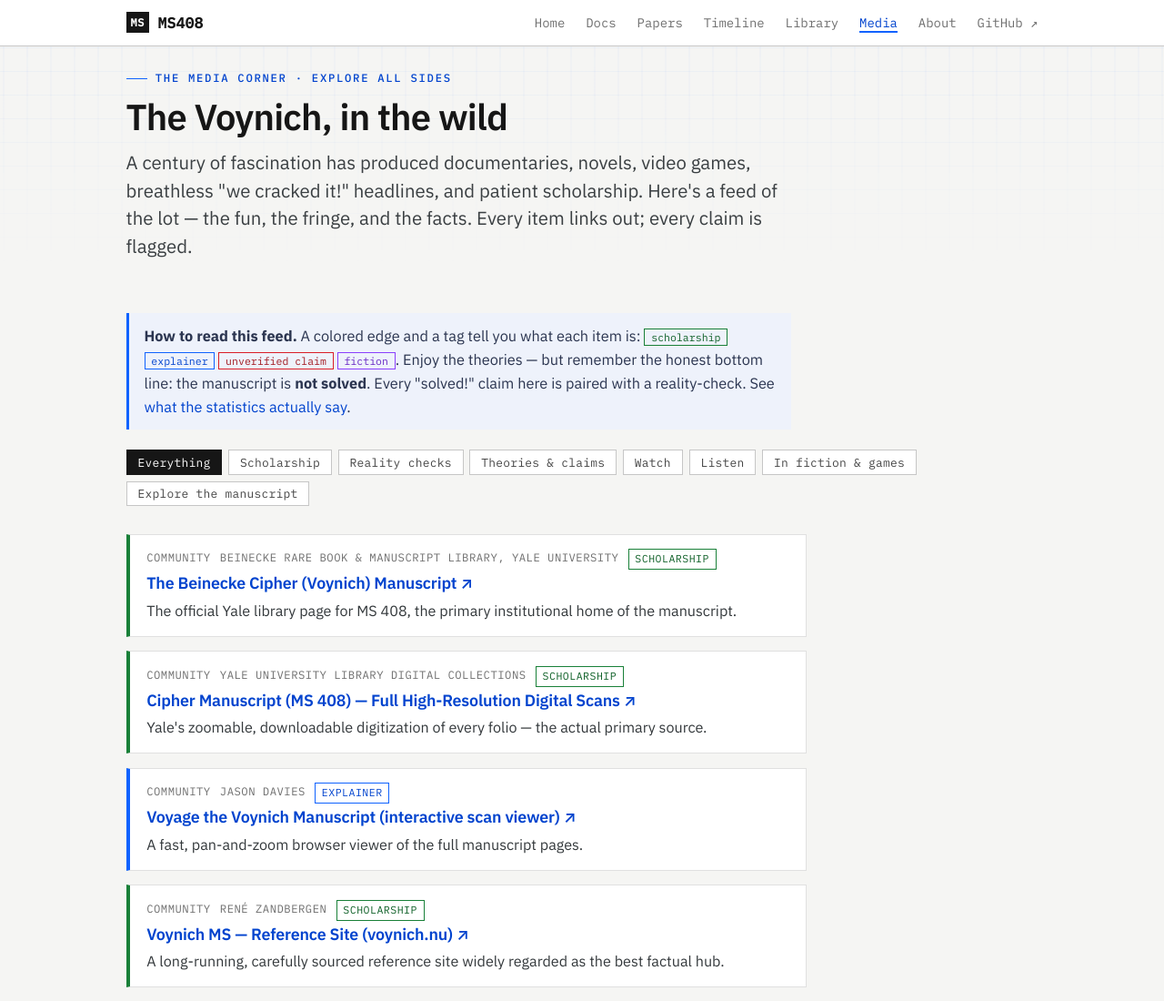
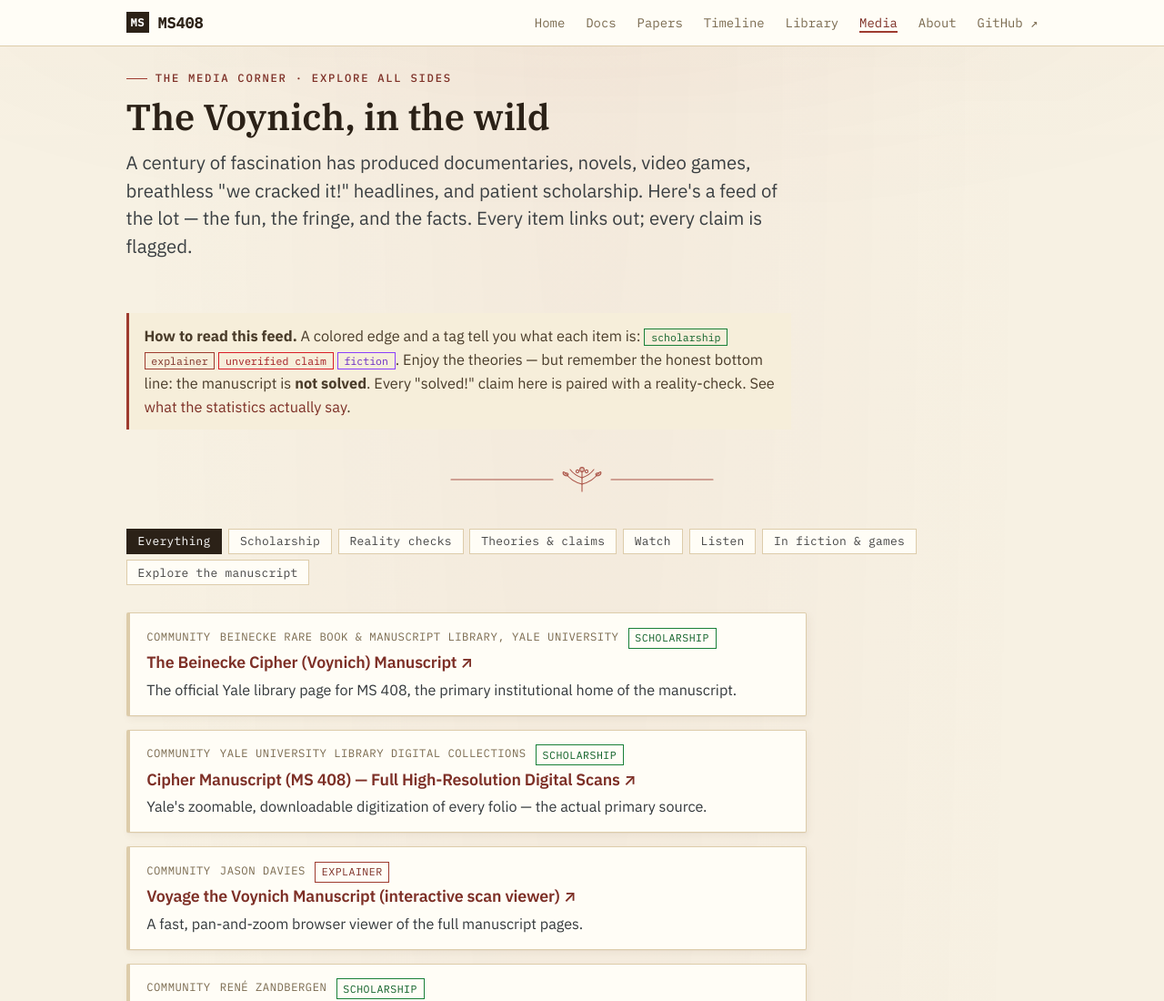
Before and after one commit to DireLabs/ms408, an Astro site in the folder site/: page /ms408/media in a window 1280 px wide. Shown: the top 1100 px of the page at 91% size. Built offline with nearby package versions, Linux system fonts and the light colour scheme; Astro itself is replaced by a stand-in of ours; no server answers.

Commit message:
Theme v1: Media "clippings" variant (theme-ms408-media)
A second, looser manuscript setting for the Media feed — distinct from Library's formal
book look, per the "media on different settings" ask.
- theme-ms408-media: lighter vellum + near-white panels so the feed's colored
  reality-check edges (scholarship/unverified/fiction/explainer) still pop; serif hero;
  feed items rendered as pinned "clippings" (soft shadow, subtle border). Body stays sans
  for the social/looser feel.
- Layout `theme` prop generalized to `theme-${theme}`, so variants compose cleanly.
- Applied to /media with a light botanical divider under the hero.

Verified scoped: media = theme-ms408-media (colored flag edges preserved), library =
full theme-ms408, home/docs untouched. 17 pages build clean. THEME_PLAN updated.

Co-Authored-By: Claude Opus 4.8 <noreply@anthropic.com>
Claude-Session: https://claude.ai/code/session_013Vdu78sJedjzxx7MHC3ez2

```diff
--- a/site/src/layouts/Base.astro
+++ b/site/src/layouts/Base.astro
@@ -10,7 +10,8 @@ import '../styles/global.css';
 import '../styles/theme-ms408.css';
 import { REPO_URL, SITE_TITLE, href } from '../config';
 const { title, description, active, theme } = Astro.props;
-const bodyClass = theme === 'ms408' ? 'theme-ms408' : '';
+// theme="ms408" -> class "theme-ms408"; theme="ms408-media" -> "theme-ms408-media"; etc.
+const bodyClass = theme ? `theme-${theme}` : '';
 const pageTitle = title ? `${title} · ${SITE_TITLE}` : SITE_TITLE;
 const nav = [
   { label: 'Home', path: '', key: 'home' },
--- a/site/src/pages/media/index.astro
+++ b/site/src/pages/media/index.astro
@@ -1,5 +1,6 @@
 ---
 import Base from '../../layouts/Base.astro';
+import BotanicalDivider from '../../components/BotanicalDivider.astro';
 import { href } from '../../config';
 import media from '../../data/media.json';
 
@@ -26,7 +27,7 @@ const items = [...media].sort((a, b) => order.indexOf(a.category) - order.indexO
 ---
 <Base title="The Voynich in the wild"
   description="Documentaries, articles, podcasts, games, theories, and reality-checks about the Voynich Manuscript — all sides, honestly flagged."
-  active="media">
+  active="media" theme="ms408-media">
   <section class="hero">
     <p class="eyebrow">The media corner · explore all sides</p>
     <h1>The Voynich, in the wild</h1>
@@ -47,6 +48,8 @@ const items = [...media].sort((a, b) => order.indexOf(a.category) - order.indexO
     solved</strong>. Every "solved!" claim here is paired with a reality-check. See
     <a href={href('docs/limits')}>what the statistics actually say</a>.
   </p>
+
+  <BotanicalDivider />
 
   <div class="filters" id="filters">
     {filters.map((f) => (
--- a/site/src/styles/theme-ms408.css
+++ b/site/src/styles/theme-ms408.css
@@ -66,3 +66,44 @@ body.theme-ms408 {
 
 /* Pills/tags pick up the warm palette automatically via vars; nudge the eyebrow to feel inked */
 .theme-ms408 .eyebrow { color: var(--accent-ink); }
+
+/* ------------------------------------------------------------------ *
+   MS408 media variant — a lighter, "commonplace-book / clippings" setting.
+   Warmer than the clean default but lighter than the Library book-look, so the
+   feed's colored reality-check edges still pop. Looser and more social.
+ * ------------------------------------------------------------------ */
+body.theme-ms408-media {
+  --ink: #2b2117;
+  --text: #3b3020;
+  --muted: #7a6a4f;
+  --faint: #a48c63;
+  --line: #e9dfc9;
+  --line-2: #ddccaa;
+  --line-strong: #b89d70;
+  --bg: #f7f1e3;          /* lighter vellum */
+  --panel: #fffdf6;       /* near-white so colored flags pop */
+  --accent: #9e3b2f;
+  --accent-ink: #7d2f26;
+
+  background-color: var(--bg);
+  background-image: radial-gradient(ellipse at 50% -5%, rgba(158, 59, 47, 0.04), transparent 55%);
+}
+
+/* Serif display for the hero; body stays sans (looser/social) */
+.theme-ms408-media h1, .theme-ms408-media h2 { font-family: var(--font-serif); letter-spacing: 0; }
+.theme-ms408-media .hero::before {
+  background-image: none;
+  background: radial-gradient(ellipse at 50% 0%, rgba(158, 59, 47, 0.045), transparent 60%);
+}
+
+/* Feed items read as pinned clippings on the board — keep the colored claim-flag edge
+   (set by [data-flag] in global.css; we only touch width/shadow/panel here). */
+.theme-ms408-media .feed-item {
+  background: var(--panel);
+  border: 1px solid var(--line-2);
+  border-left-width: 4px;
+  border-radius: 2px;
+  box-shadow: 0 1px 0 rgba(120, 90, 50, 0.06), 2px 3px 9px rgba(120, 90, 50, 0.07);
+}
+.theme-ms408-media .note { background: #f6eeda; border-left-color: var(--accent); color: #4a3c2a; }
+.theme-ms408-media code { background: #efe4c9; color: #5a3a20; }
```
Also changed, not shown: docs/THEME_PLAN.md (+6 -5 lines).
